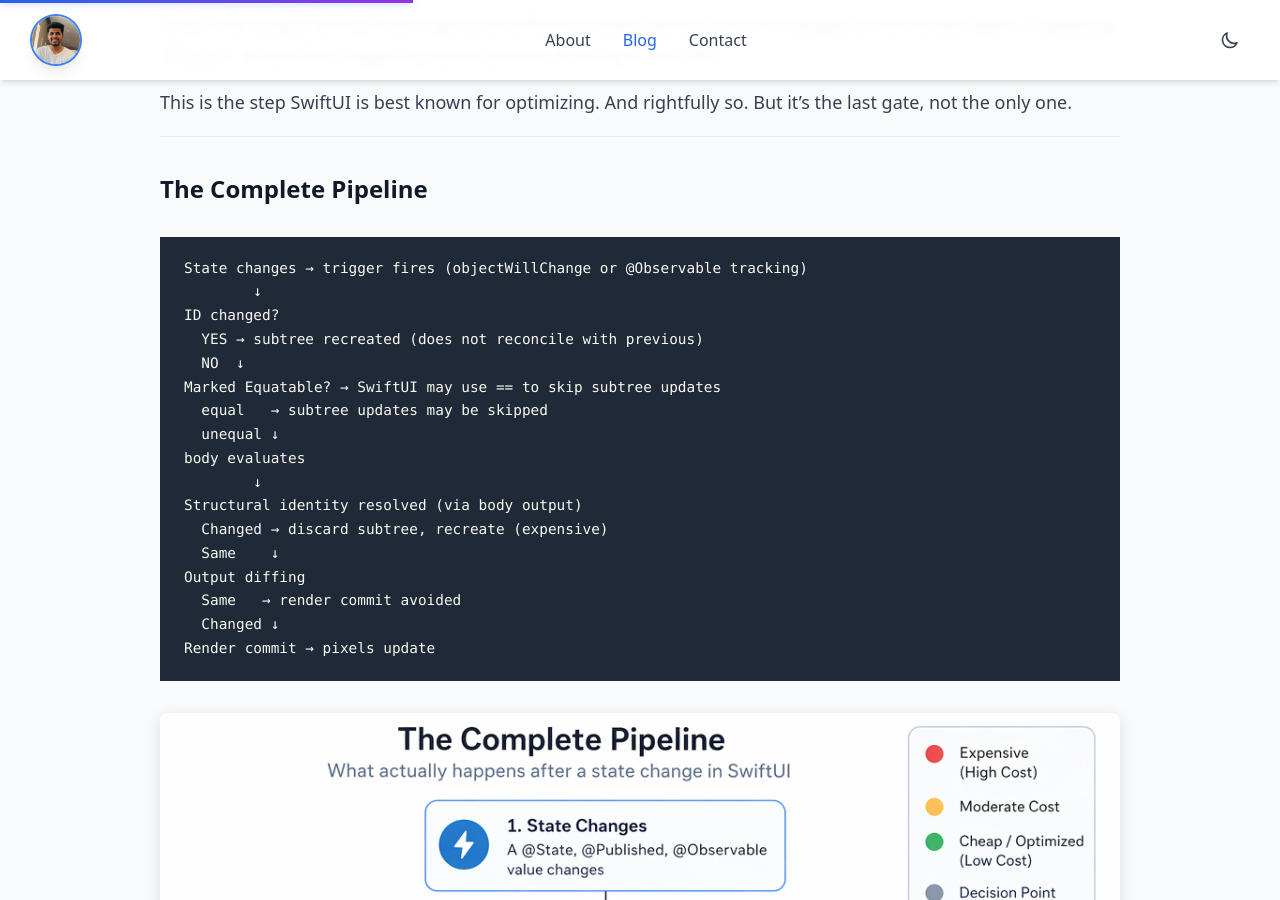
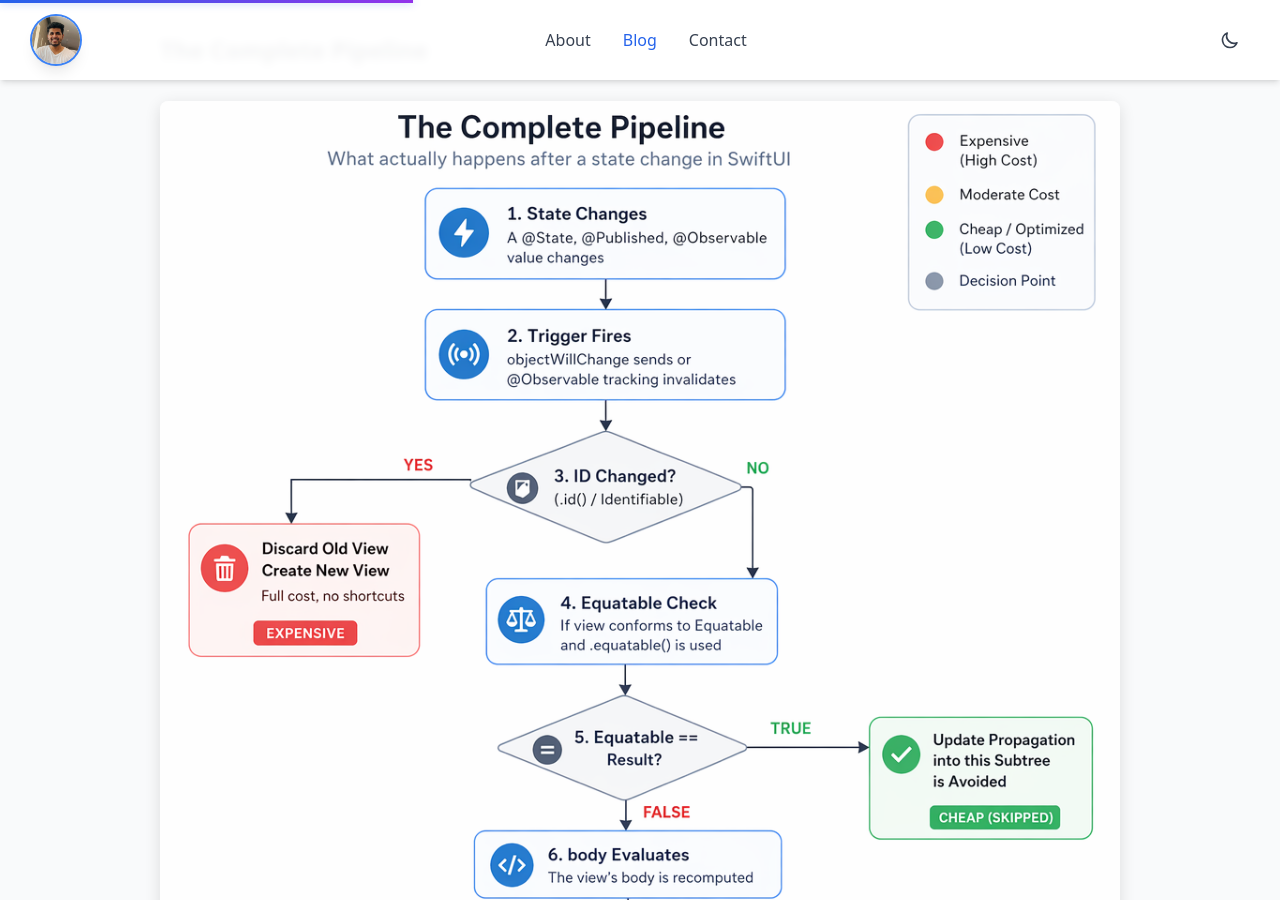
Before and after one commit to rajmanikush/rajmanikush.github.io, a Jekyll site: the page built from _posts/2026-04-21-swiftui-rendering-performance-three-layers.md, in a window 1280 px wide and 900 px high, scrolled down 6012 px. Built offline with Jekyll 4.4.1, drawn with Linux system fonts in a browser that asks for light colours; nearby versions of some CDN libraries; comment, search, counter and statistics services are not loaded; some of the changed text lies outside the part shown.

Commit message:
content: remove duplicate text diagrams, fix reference links
- Remove plain-text Level 1/2/3 and pipeline code blocks — the images
  already cover this visually
- Convert all 6 reference links from backtick text to clickable markdown
  links (WWDC sessions, Swift Evolution, Swift Forums, Apple Docs)

Co-Authored-By: Claude Sonnet 4.6 <noreply@anthropic.com>

````diff
--- a/_posts/2026-04-21-swiftui-rendering-performance-three-layers.md
+++ b/_posts/2026-04-21-swiftui-rendering-performance-three-layers.md
@@ -25,12 +25,6 @@ Let's walk through it completely.
 ## The Three Layers of Cost
 
 Before anything else, you need to internalize this:
-
-```
-Level 1: View struct instantiation      →  CHEAPEST   (structs are cheap to create)
-Level 2: body evaluation                →  MEDIUM     (your Swift code runs)
-Level 3: Render commit (CALayer/UIView) →  MOST EXPENSIVE (layout, drawing, GPU)
-```
 
 {% include image.html
    src="/images/blog/swiftui-rendering-pipeline/three-layers-of-cost.png"
@@ -162,26 +156,6 @@ This is the step SwiftUI is best known for optimizing. And rightfully so. But it
 ---
 
 ## The Complete Pipeline
-
-```
-State changes → trigger fires (objectWillChange or @Observable tracking)
-        ↓
-ID changed?
-  YES → subtree recreated (does not reconcile with previous)
-  NO  ↓
-Marked Equatable? → SwiftUI may use == to skip subtree updates
-  equal   → subtree updates may be skipped
-  unequal ↓
-body evaluates
-        ↓
-Structural identity resolved (via body output)
-  Changed → discard subtree, recreate (expensive)
-  Same    ↓
-Output diffing
-  Same   → render commit avoided
-  Changed ↓
-Render commit → pixels update
-```
 
 {% include image.html
    src="/images/blog/swiftui-rendering-pipeline/complete-pipeline.png"
````
Also changed, not shown: other parts of _posts/2026-04-21-swiftui-rendering-performance-three-layers.md (+6 -6 lines).
